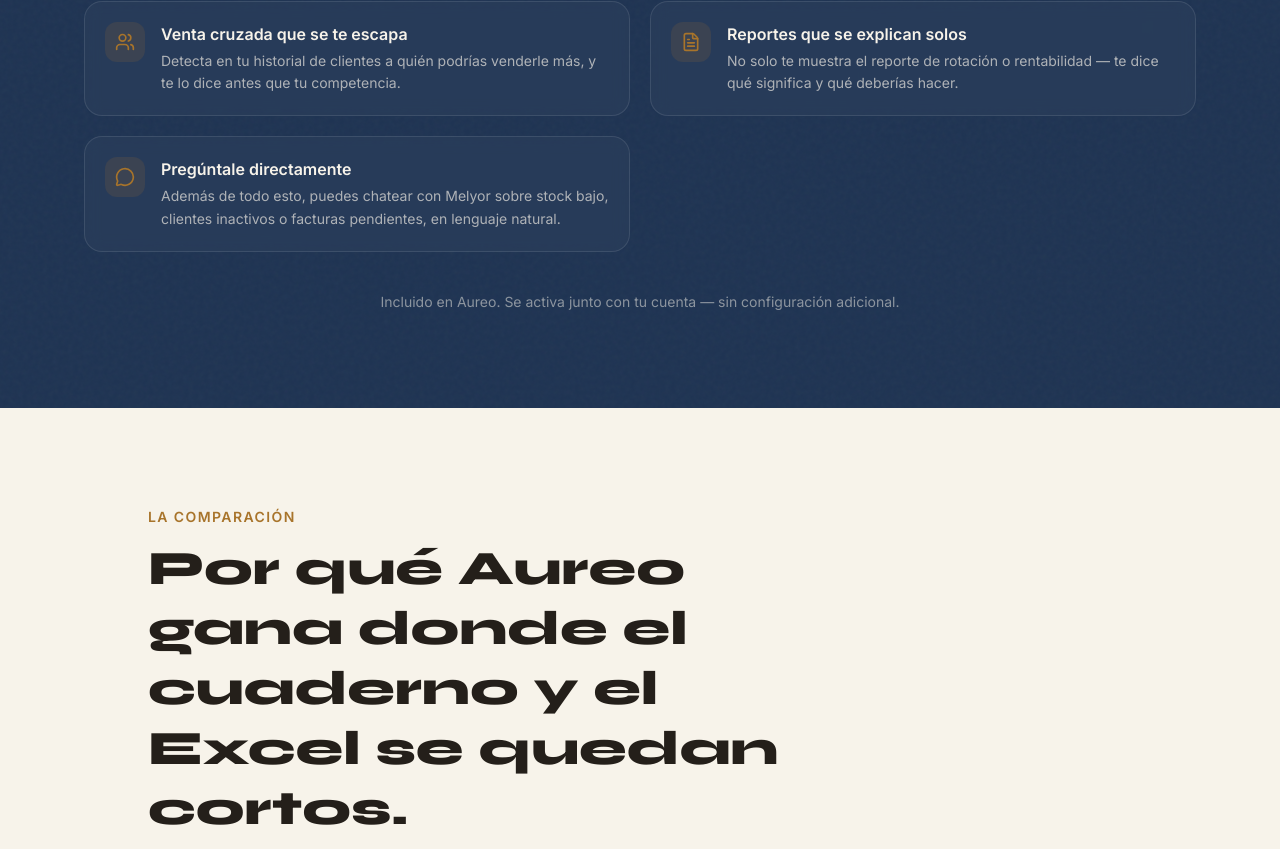
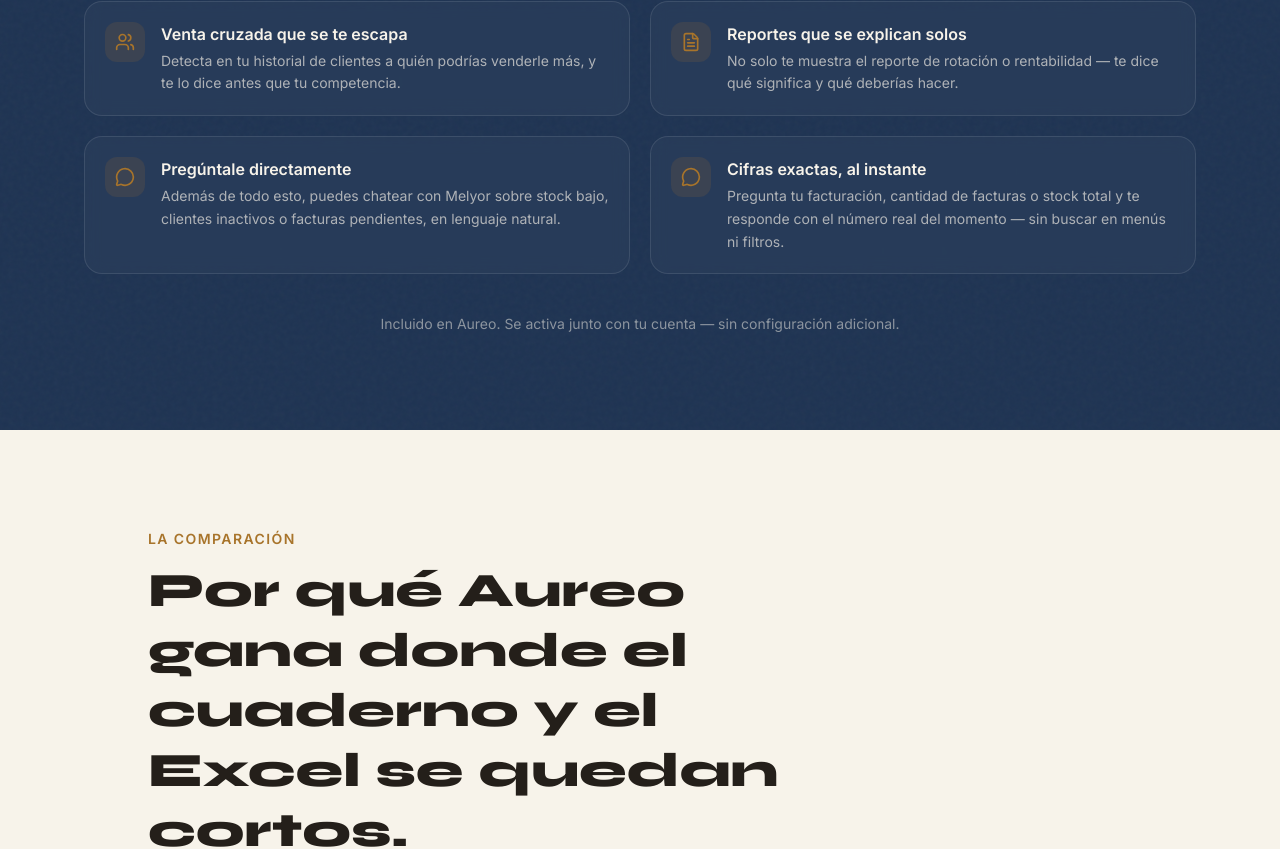
Before and after one commit to juandi-blip/aureo-landing, a Next.js app: page / in a window 1280 px wide. Shown: the part 2547-3396 px from the top of the page. Built offline with nearby package versions, Linux system fonts and the light colour scheme; no server answers.

Commit message:
feat: add 2 real modules, 1 Melyor capability, and contact trust points to site content

```diff
--- a/content/site.ts
+++ b/content/site.ts
@@ -50,6 +50,8 @@
     { id: "alertas", titulo: "Alertas proactivas", beneficio: "Te avisa de stock bajo, clientes inactivos y facturas pendientes antes de que te cuesten una venta.", icono: "bell" },
     { id: "reportes", titulo: "Reportes exportables", beneficio: "Ventas, rotación, rentabilidad y por cliente, listos para exportar cuando los necesites.", icono: "file-text" },
     { id: "compras", titulo: "Compras inteligentes", beneficio: "Órdenes de compra agrupadas por proveedor, con numeración automática.", icono: "shopping-bag" },
+    { id: "conteos", titulo: "Conteos físicos", beneficio: "Programa conteos físicos, detecta diferencias y concilia el stock sin parar la operación.", icono: "clipboard-check" },
+    { id: "permisos", titulo: "Permisos por rol", beneficio: "Define qué ve cada rol del equipo, módulo por módulo, sin tocar una línea de código.", icono: "shield" },
   ] as Module[],
   comparativa: {
     titulo: "Por qué Aureo gana donde el cuaderno y el Excel se quedan cortos.",
@@ -76,8 +78,16 @@
       { titulo: "Venta cruzada que se te escapa", texto: "Detecta en tu historial de clientes a quién podrías venderle más, y te lo dice antes que tu competencia." },
       { titulo: "Reportes que se explican solos", texto: "No solo te muestra el reporte de rotación o rentabilidad — te dice qué significa y qué deberías hacer." },
       { titulo: "Pregúntale directamente", texto: "Además de todo esto, puedes chatear con Melyor sobre stock bajo, clientes inactivos o facturas pendientes, en lenguaje natural." },
+      { titulo: "Cifras exactas, al instante", texto: "Pregunta tu facturación, cantidad de facturas o stock total y te responde con el número real del momento — sin buscar en menús ni filtros." },
     ],
     nota: "Incluido en Aureo. Se activa junto con tu cuenta — sin configuración adicional.",
+  },
+  contacto: {
+    confianza: [
+      { titulo: "Respuesta el mismo día", icono: "clock" },
+      { titulo: "Hablas directo con los fundadores — no un bot de soporte", icono: "users" },
+      { titulo: "Sin compromiso, sin tarjeta", icono: "shield-check" },
+    ],
   },
   demo: {
     eyebrow: "Producto real, no un mockup.",
```
Also changed, not shown: 1 other file (tests, documents, lock files or other folders).
